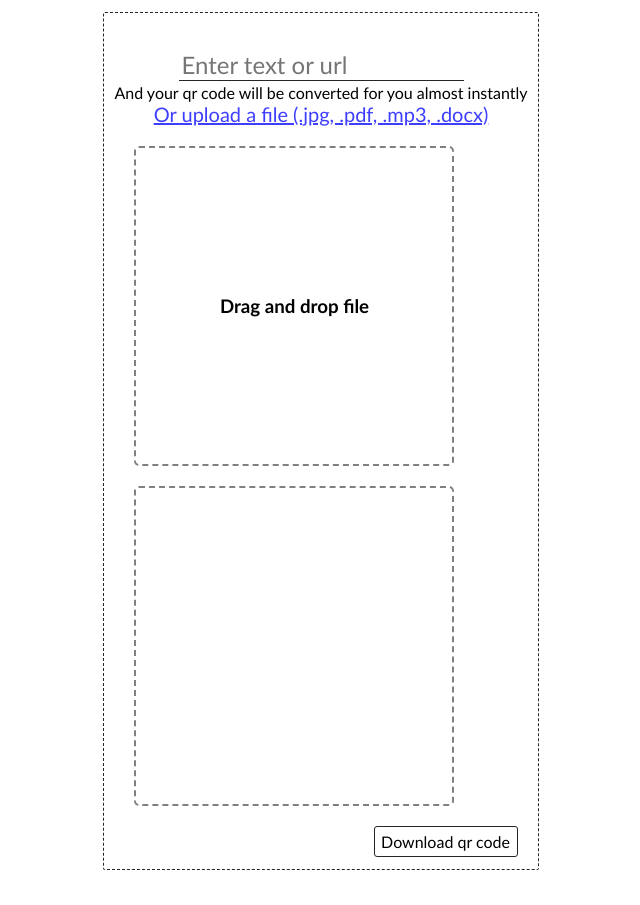
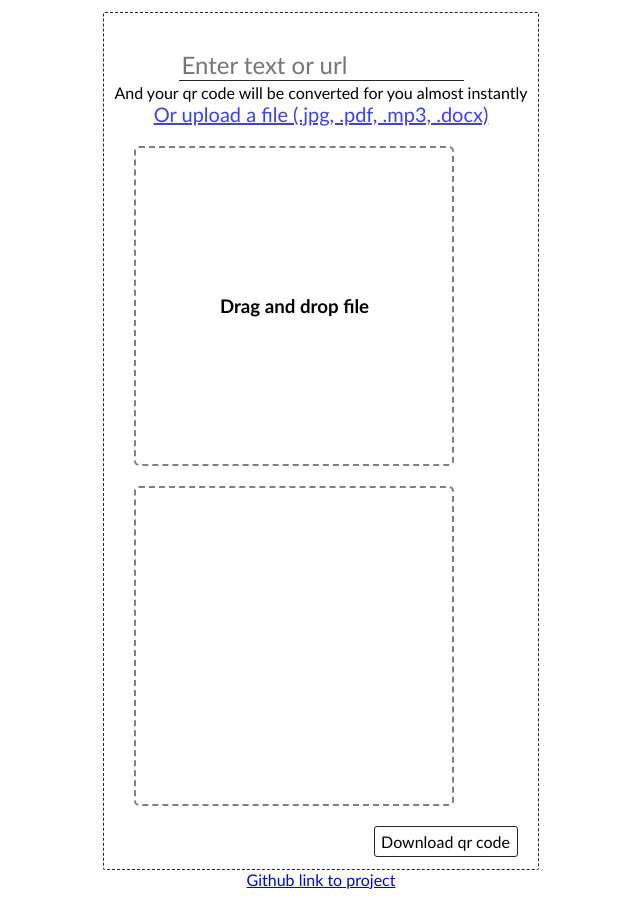
Before and after one commit to mobolajiJinad/qr-code-generator, a plain HTML site: page index.html in a window 1280 px wide. Shown: the part 100-1005 px from the top of the page, without its empty margins (319-959 px from the left). Drawn offline with Linux system fonts and the light colour scheme.

Commit message:
Added link to github incase of error

```diff
--- a/index.html
+++ b/index.html
@@ -36,6 +36,10 @@
         <div id="qr-output"></div>
         <a id="download">Download qr code</a>
       </main>
+
+      <a href="https://github.com/mobolajiJinad/qr-code-generator"
+        >Github link to project</a
+      >
     </div>
 
     <script src="https://cdnjs.cloudflare.com/ajax/libs/qrious/4.0.2/qrious.min.js"></script>
```
